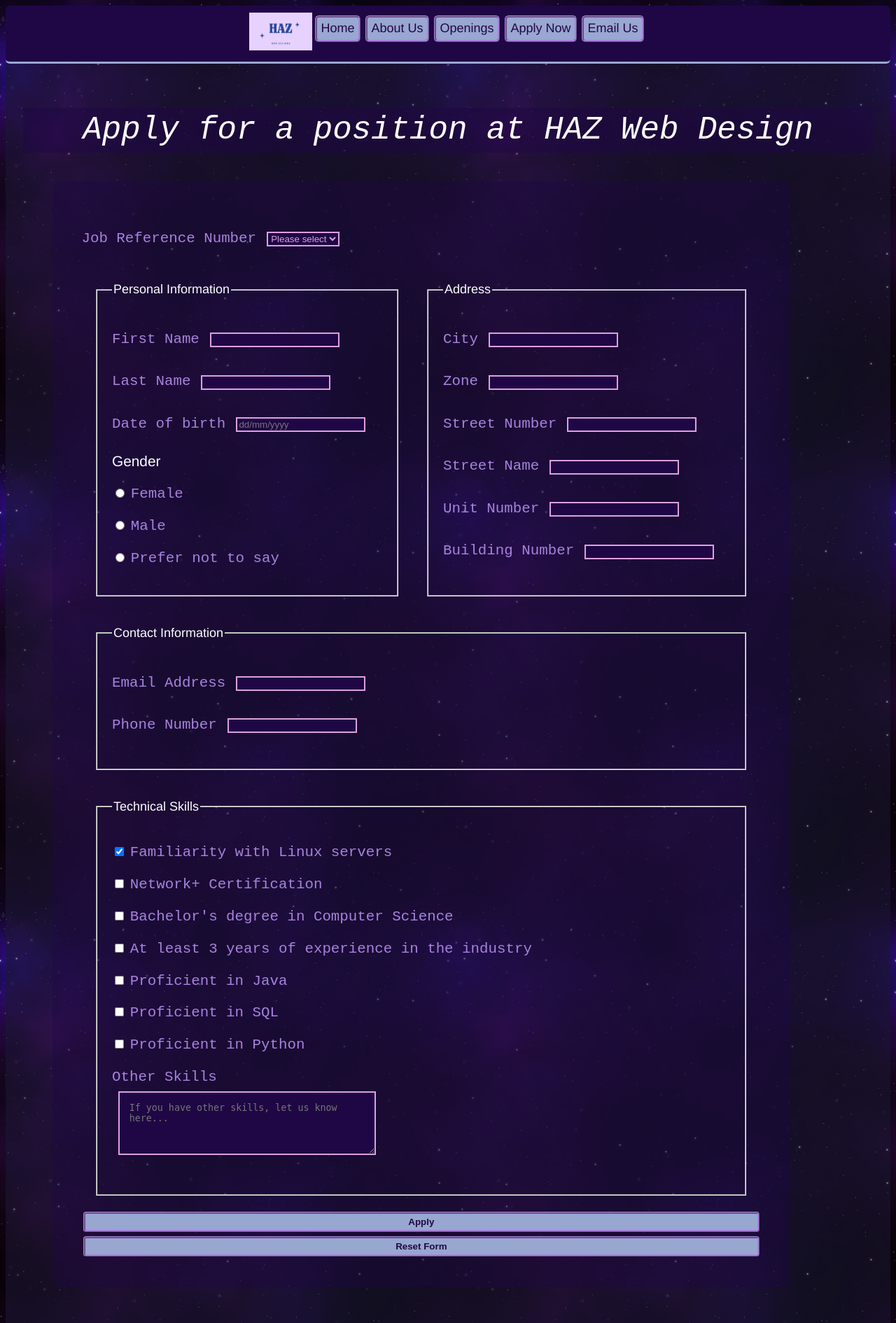
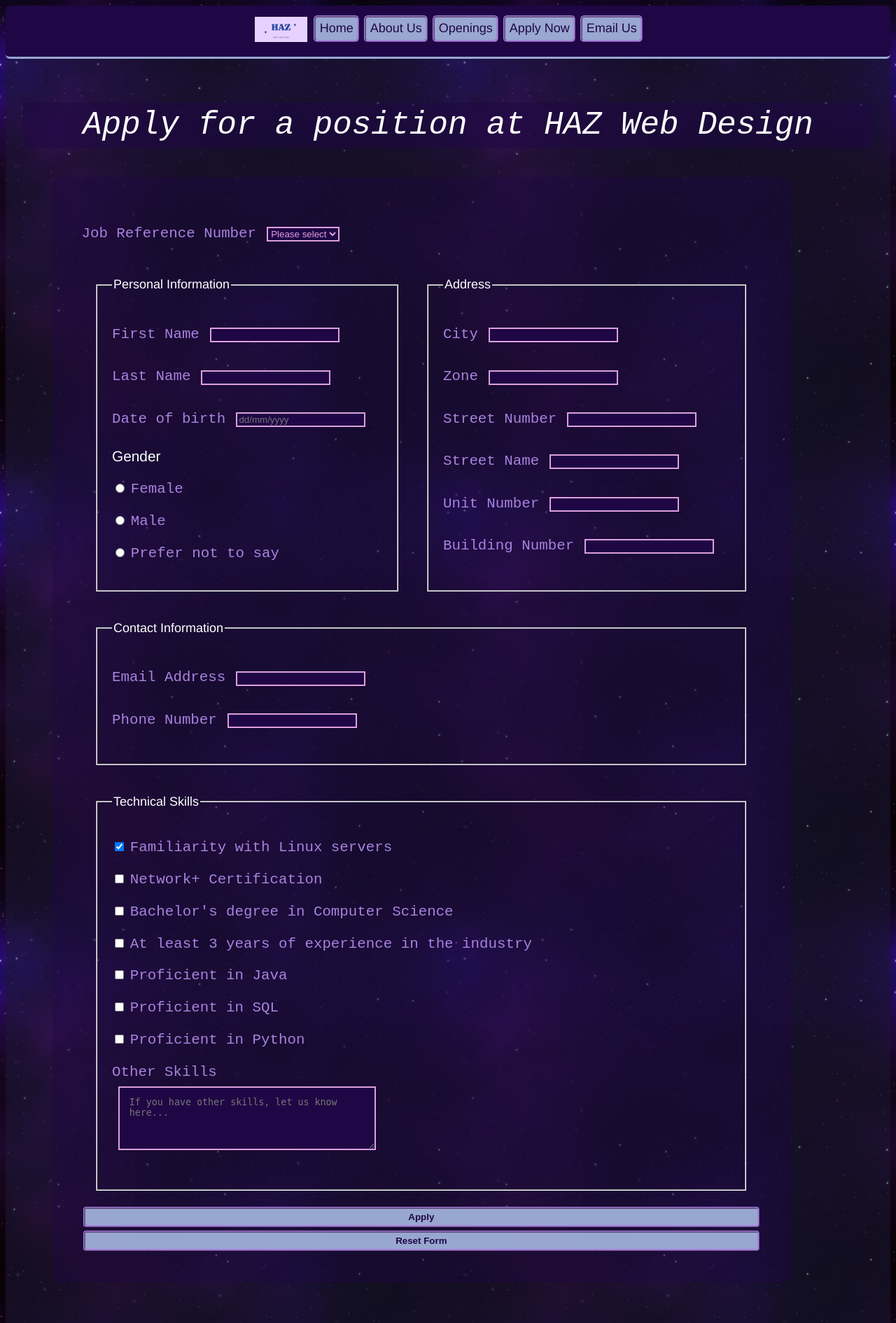
Before and after one commit to 106194750/106194750.github.io, a PHP site: page /project1/apply.html in a window 1280 px wide. Shown: the top 1890 px of the page at 70% size. Run offline with PHP 8.4, Linux system fonts and the light colour scheme.

Commit message:
fixed file structure again, tweaked css for apply.html

```diff
--- a/project1/styles/styles.css
+++ b/styles/styles.css
@@ -162,8 +162,8 @@ th:hover{
 }
 
 nav img{
-    height: 3em;
-    width: 5em;
+    padding:.3em ;
+    height: 2em;
 }
 
 label {
@@ -176,7 +176,8 @@ padding: 0em
 input[type="text"] {
 border: 2px solid plum;
 background-color: #1F0745;
-margin: 0.7em
+margin: 0.7em;
+    color: plum;
 
 
 }
@@ -220,5 +221,5 @@ border: 2px solid plum;
 background-color: #1F0745;
 padding: 1em;
 margin: 0.7em;
-
+color: plum;
 }
```
Also changed, not shown: styles/images/background.jpg (renamed from project1/styles/images/background.jpg).
